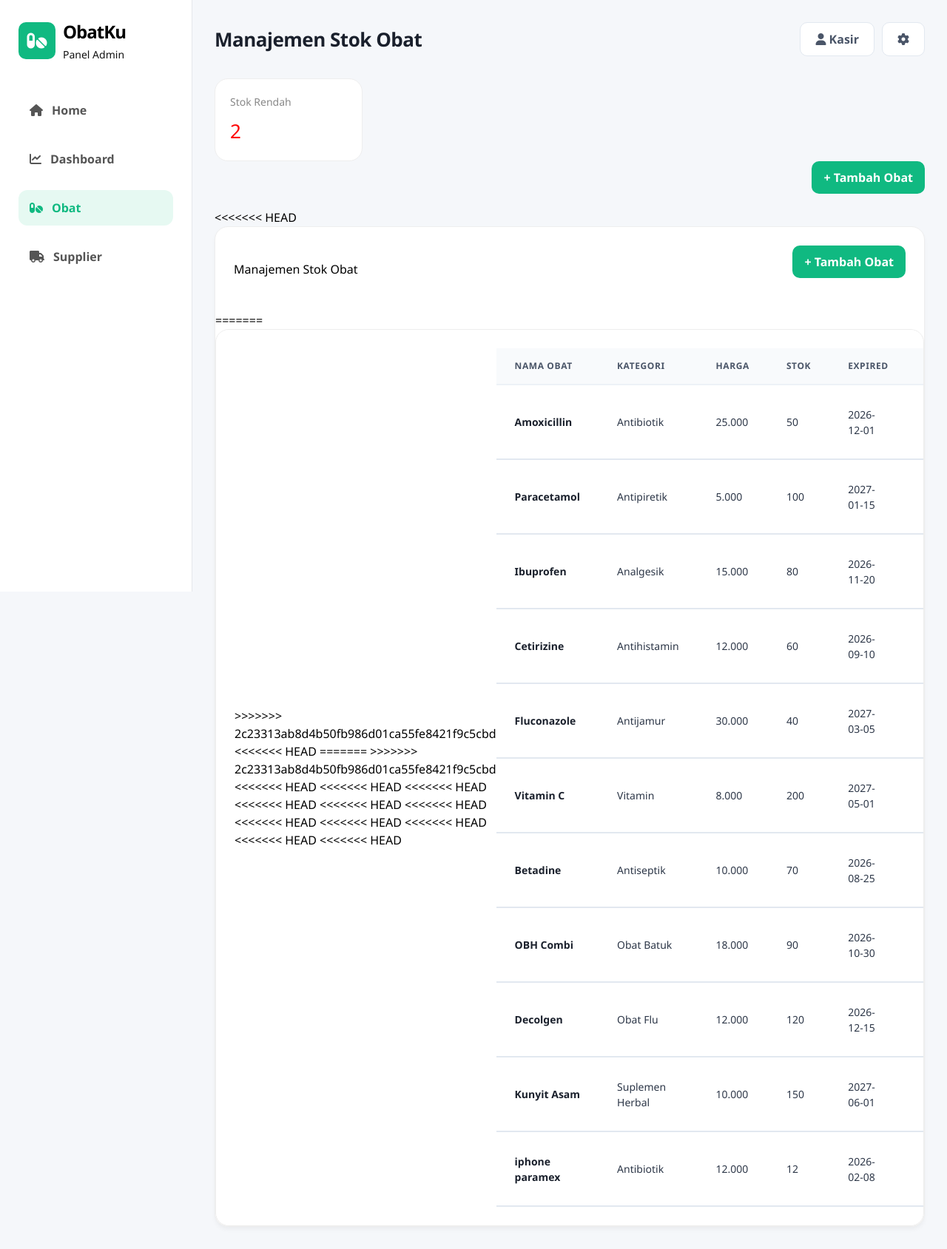
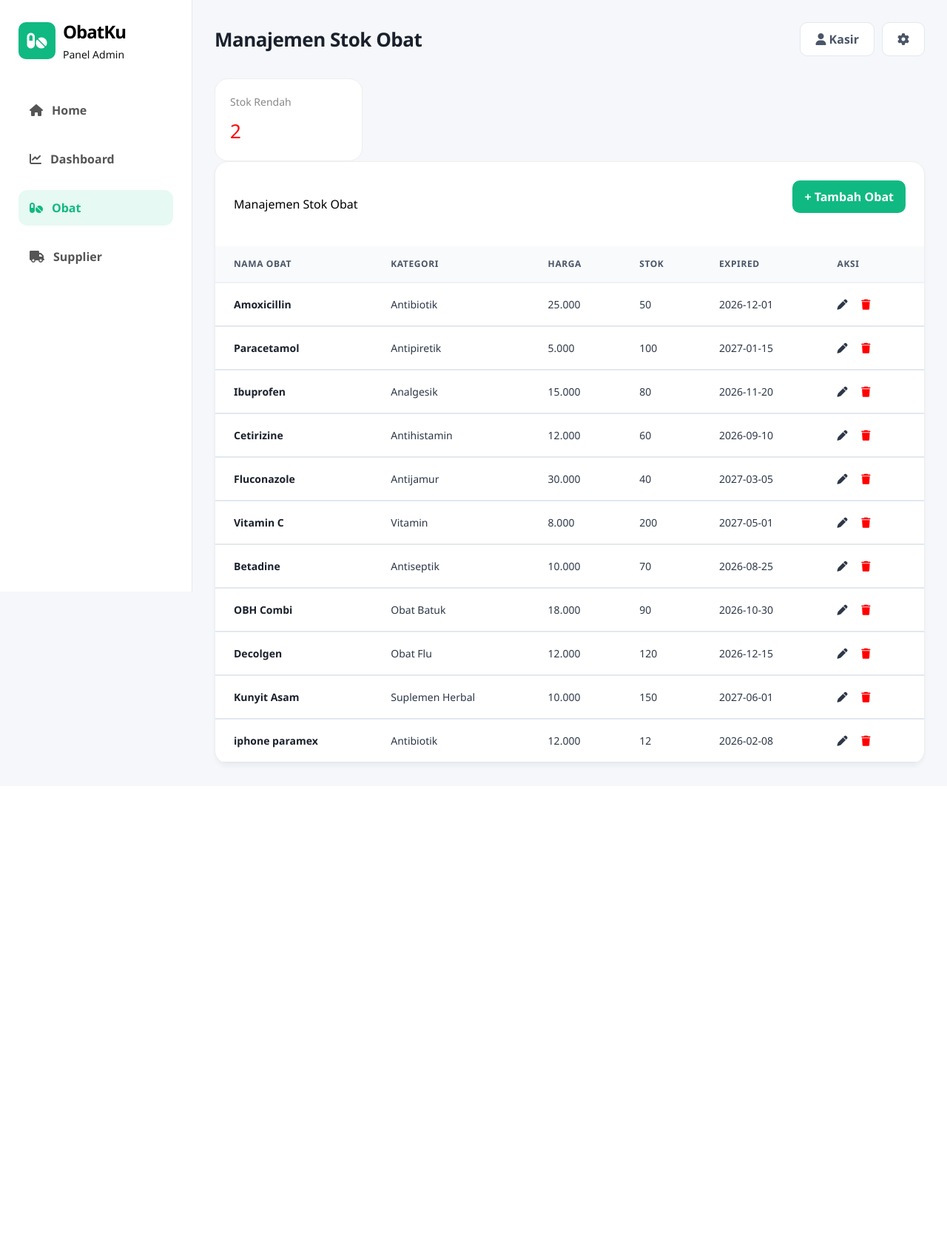
Before and after one commit to andika658office/toko_obat, a PHP site: page /ADMIN/data_obat.php in a window 1280 px wide. Shown: the whole page at 74% size. After the commit the page ends 1038 px from the top, so only its background shows below. Run offline with PHP 8.4, Linux system fonts and the light colour scheme; a user stored in the database is signed in; data comes from the database, SQL or seed files in the repository; some libraries are stand-ins or nearby versions.

```diff
--- a/ADMIN/data_obat.php
+++ b/ADMIN/data_obat.php
@@ -106,11 +106,7 @@ if (isset($_GET['hapus'])) {
 
     <div class="card"><h4>Stok Rendah</h4><h2 style="color:red"><?php echo $stokRendah; ?></h2></div>
 
-   <div class="flex justify-end">
-<button class="btn" onclick="openTambah()">+ Tambah Obat</button>
-</div>
     <!-- TABEL OBAT -->
-<<<<<<< HEAD
     <div class="box">
         <div class="box-header">
             <h3>Manajemen Stok Obat</h3>
@@ -118,30 +114,18 @@ if (isset($_GET['hapus'])) {
             <?php endif; ?>
             <button class="btn" onclick="openTambah()">+ Tambah Obat</button>
         </div>
-=======
-     <div class="box">
-    <div class="box-header">
-
->>>>>>> 2c23313ab8d4b50fb986d01ca55fe8421f9c5cbd
 
     <table>
         <thead>
             <tr>
                 <th>Nama Obat</th>
                 <th>Kategori</th>
-<<<<<<< HEAD
                 <th>Harga</th>
                 <th>Stok</th>
                 <th>Expired</th>
                 <?php if ($role === 'admin'): ?>
                 <th>Aksi</th>
                 <?php endif; ?>
-=======
-                <th class="text-center">Harga</th>
-                <th class="text-center">Stok</th>
-                <th class="text-center">Expired</th>
-                <th class="text-center">Aksi</th>
->>>>>>> 2c23313ab8d4b50fb986d01ca55fe8421f9c5cbd
             </tr>
         </thead>
         <tbody>
@@ -152,7 +136,6 @@ if (isset($_GET['hapus'])) {
                             <?php echo htmlspecialchars($row['nama_obat']); ?>
                         </td>
                         <td><?php echo htmlspecialchars($row['nama_kategori']); ?></td>
-<<<<<<< HEAD
                         <td><?php echo number_format($row['harga'], 0, ',', '.'); ?></td>
                         <td><?php echo $row['stok']; ?></td>
                         <td><?php echo $row['expired_date']; ?></td>
@@ -161,19 +144,6 @@ if (isset($_GET['hapus'])) {
                             <i class="fas fa-pen" onclick="openEdit(this)"></i>
                             <a href="laporan.php?hapus=<?php echo $row['id_obat']; ?>" onclick="return confirm('Yakin hapus obat ini?')">
                                 <i class="fas fa-trash" style="color:red"></i>
-=======
-                        <td class="text-center">Rp <?php echo number_format($row['harga'], 0, ',', '.'); ?></td>
-                        <td class="text-center">
-                            <span class="status-badge <?php echo ($row['stok'] < 10) ? 'status-red' : 'status-green'; ?>">
-                                <?php echo $row['stok']; ?>
-                            </span>
-                        </td>
-                        <td class="text-center"><?php echo date('d M Y', strtotime($row['expired_date'])); ?></td>
-                        <td class="action text-center">
-                            <i class="fas fa-pen edit-icon" onclick="openEdit(this)"></i>
-                            <a href="laporan.php?hapus=<?php echo $row['id_obat']; ?>" onclick="return confirm('Yakin hapus?')">
-                                <i class="fas fa-trash delete-icon"></i>
->>>>>>> 2c23313ab8d4b50fb986d01ca55fe8421f9c5cbd
                             </a>
                         </td>
                         <?php endif; ?>
```
